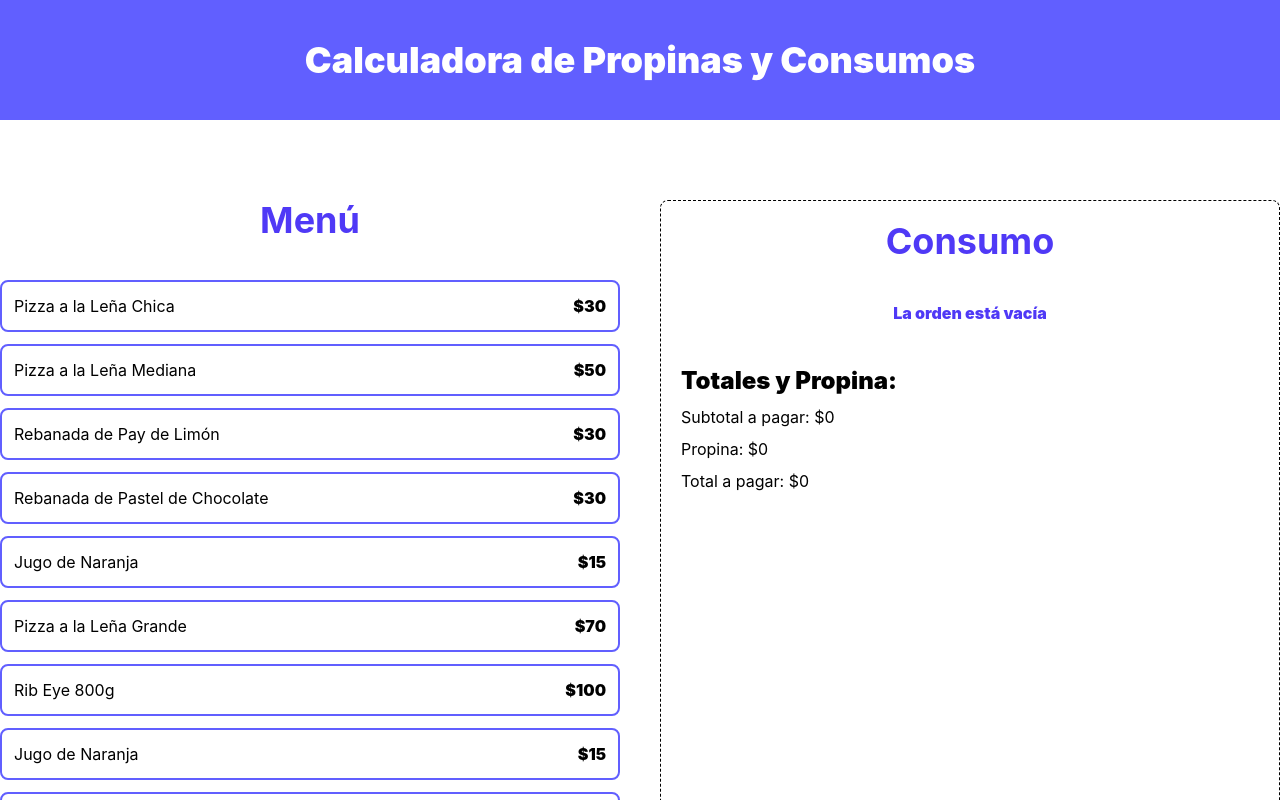
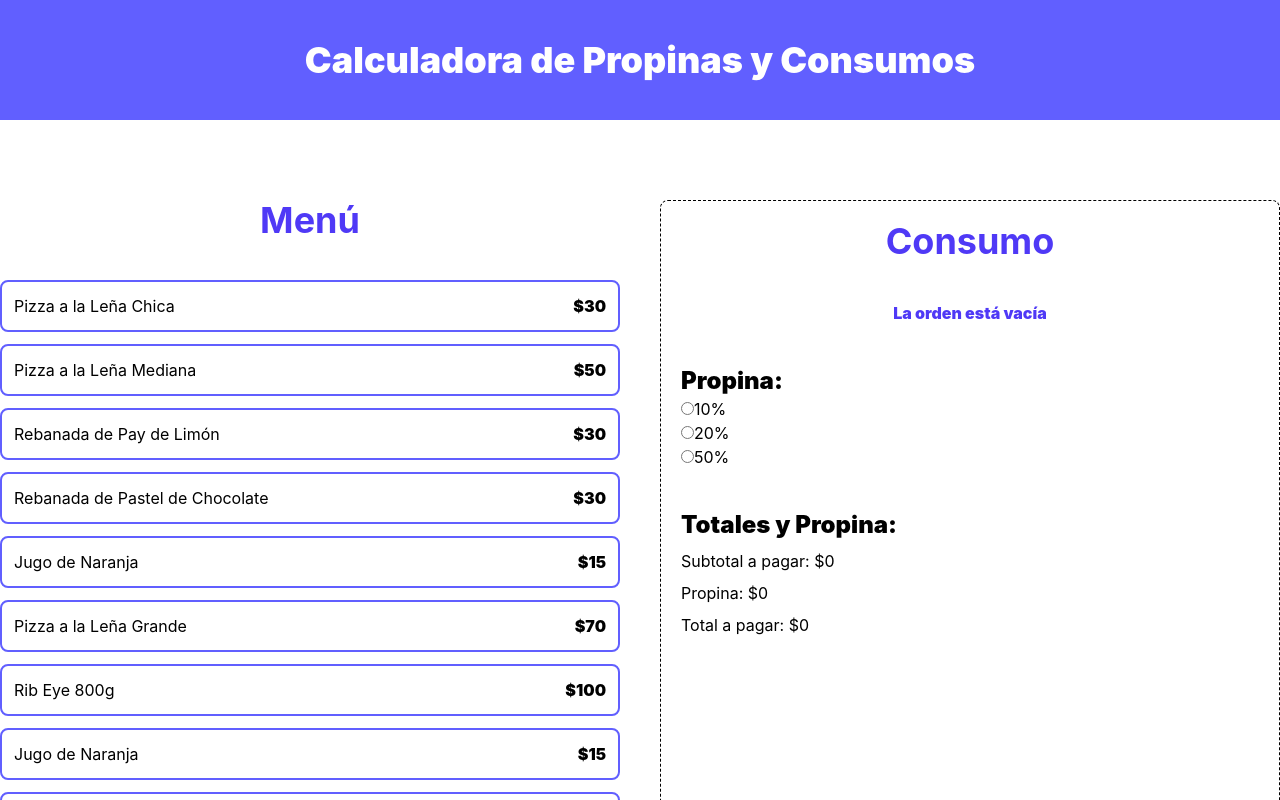
Before and after one commit to eliascaceresy/calculadora-propinas-ts, a React (Vite) app: page / in a window 1280 px wide. Shown: the top 800 px of the page. Built offline with nearby package versions, Linux system fonts and the light colour scheme.

Commit message:
[Calculando Propina y Total]

```diff
--- a/src/App.tsx
+++ b/src/App.tsx
@@ -3,9 +3,10 @@ import MenuItem from "./components/MenuItem";
 import useOrder from "./hooks/useOrder";
 import OrderContents from "./components/OrderContents";
 import OrderTotal from "./components/OrderTotal";
+import TipPercentForm from "./components/TipPercentForm";
 
 function App() {
-  const { order, addItemToOrder, removeFromOrder } = useOrder();
+  const { order, addItemToOrder, removeFromOrder, tip, setTip } = useOrder();
 
   return (
     <>
@@ -24,7 +25,8 @@ function App() {
         <div className="border border-dashed border-salte-300 p-5 rounded-lg space-y-10">
           <h2 className="text-center text-4xl font-bold text-indigo-600">Consumo</h2>
           <OrderContents order={order} removeFromOrder={removeFromOrder} />
-          <OrderTotal order={order} />
+          <TipPercentForm setTip={setTip} />
+          <OrderTotal order={order} tip={tip} />
         </div>
       </main>
     </>
--- a/src/components/OrderTotal.tsx
+++ b/src/components/OrderTotal.tsx
@@ -3,12 +3,17 @@ import type { OrderItemType } from "../types";
 
 type OrderTotalProps = {
   order: OrderItemType[];
+  tip: number;
 };
 
-const OrderTotal = ({ order }: OrderTotalProps) => {
+const OrderTotal = ({ order, tip }: OrderTotalProps) => {
   const subtotal = useMemo(() => {
     return order.reduce((total, item) => total + item.quantity * item.price, 0);
   }, [order]);
+
+  const tipAmount = useMemo(() => {
+    return tip * subtotal;
+  }, [tip, order]);
 
   return (
     <>
@@ -18,10 +23,10 @@ const OrderTotal = ({ order }: OrderTotalProps) => {
           Subtotal a pagar: <span>${subtotal}</span>
         </p>
         <p>
-          Propina: <span>${0}</span>
+          Propina: <span>${tipAmount}</span>
         </p>
         <p>
-          Total a pagar: <span>${0}</span>
+          Total a pagar: <span>${tipAmount + subtotal}</span>
         </p>
       </div>
       <button></button>
--- /dev/null
+++ b/src/components/TipPercentForm.tsx
@@ -0,0 +1,45 @@
+type TipPercentFormType = {
+  setTip: React.Dispatch<React.SetStateAction<number>>;
+};
+
+const TipPercentForm = ({ setTip }: TipPercentFormType) => {
+  const tipOptions = [
+    {
+      id: "tip-10",
+      value: 0.1,
+      label: "10%",
+    },
+    {
+      id: "tip-20",
+      value: 0.2,
+      label: "20%",
+    },
+    {
+      id: "tip-50",
+      value: 0.5,
+      label: "50%",
+    },
+  ];
+
+  return (
+    <div>
+      <h3 className="font-black text-2xl">Propina:</h3>
+      <form>
+        {tipOptions.map(tip => (
+          <div key={`radio-${tip.id}`}>
+            <input
+              id={tip.id}
+              type="radio"
+              name="tipPercentage"
+              value={tip.value}
+              onChange={e => setTip(Number(e.target.value))}
+            />
+            <label htmlFor={tip.id}>{tip.label}</label>
+          </div>
+        ))}
+      </form>
+    </div>
+  );
+};
+
+export default TipPercentForm;
--- a/src/hooks/useOrder.tsx
+++ b/src/hooks/useOrder.tsx
@@ -3,6 +3,7 @@ import type { OrderItemType } from "../types";
 
 const useOrder = () => {
   const [order, setOrder] = useState<OrderItemType[]>([]);
+  const [tip, setTip] = useState<number>(0);
 
   const addItemToOrder = (item: OrderItemType) => {
     const itemExist = order.findIndex(element => element.id === item.id);
@@ -21,7 +22,7 @@ const useOrder = () => {
     setOrder(updatedOrder);
   };
 
-  return { order, addItemToOrder, removeFromOrder };
+  return { order, tip, addItemToOrder, removeFromOrder, setTip };
 };
 
 export default useOrder;
```
